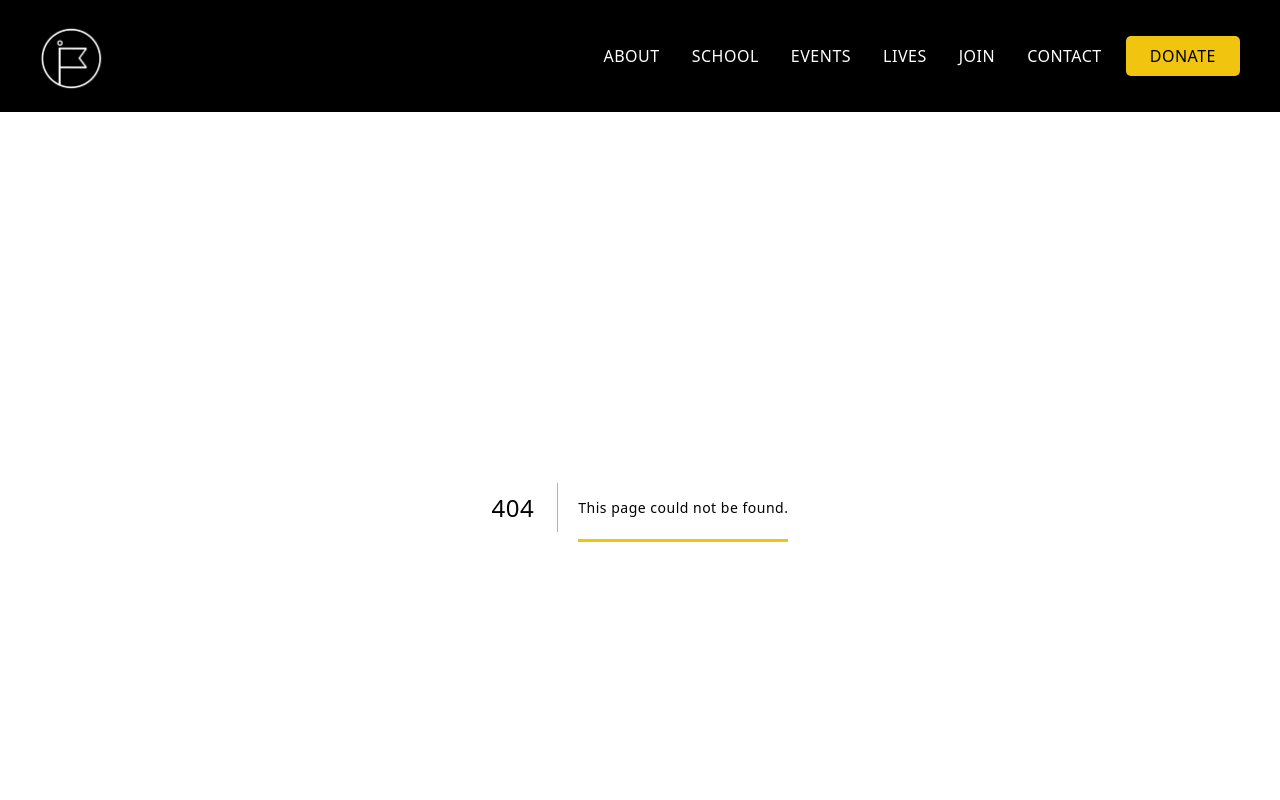
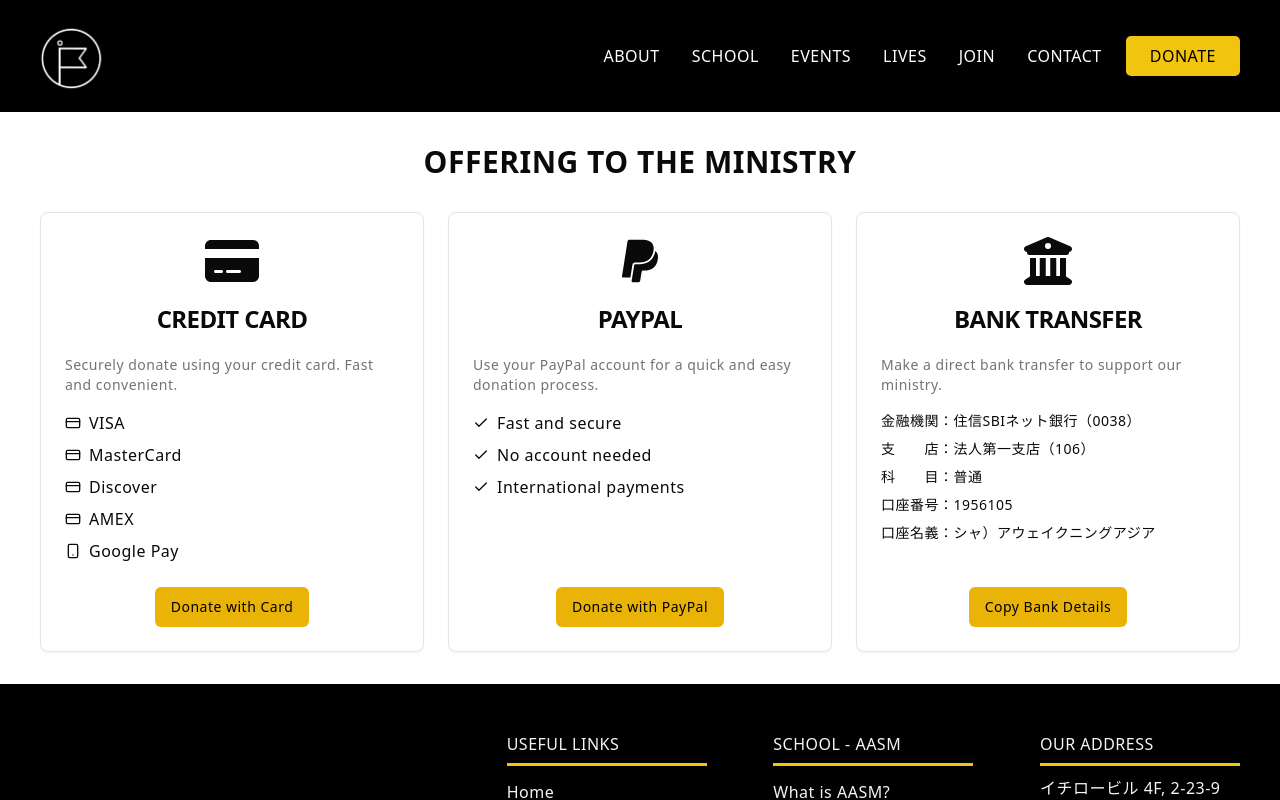
Before and after one commit to ichavesbr/awakening-asia, a Next.js app: page /donate in a window 1280 px wide. Before the commit this address had no page. Shown: the top 800 px of the page. Built offline with nearby package versions, Linux system fonts and the light colour scheme.

Commit message:
create donate page, add links to buttons from donation-cards component

```diff
--- /dev/null
+++ b/app/donate/page.tsx
@@ -0,0 +1,9 @@
+import { DonationCards } from "@/components/donation-cards"
+
+export default function Home() {
+  return (
+    <>
+      <DonationCards />
+    </>
+  )
+}
--- a/src/components/donation-cards.tsx
+++ b/src/components/donation-cards.tsx
@@ -6,8 +6,22 @@
 import { FontAwesomeIcon } from "@fortawesome/react-fontawesome"
 import { faPaypal } from "@fortawesome/free-brands-svg-icons"
 import { faBuildingColumns, faCreditCard } from "@fortawesome/free-solid-svg-icons"
+import { useState } from "react"
 
 export function DonationCards() {
+  const [buttonText, setButtonText] = useState("Copy Bank Details")
+
+  const handleClick = () => {
+    const textToCopy = `金融機関：住信SBIネット銀行（0038）
+                        支　　店：法人第一支店（106）
+                        科　　目：普通
+                        口座番号：1956105
+                        口座名義：シャ）アウェイクニングアジア`
+    navigator.clipboard.writeText(textToCopy)
+    setButtonText("Copied!")
+    setTimeout(() => setButtonText("Copy Bank Details"), 2000)
+  }
+
   return (
     <section className="about">
       <p className="text-3xl font-bold text-center mb-8">OFFERING TO THE MINISTRY</p>
@@ -46,7 +60,9 @@
               </ul>
             </CardContent>
             <CardFooter>
-              <Button className="mx-auto bg-yellow-500 hover:bg-yellow-600 text-black">Donate with Card</Button>
+              <a href="https://tithe.ly/give?c=2886012" target="_blank" rel="noopener noreferrer" className="mx-auto">
+                <Button className="bg-yellow-500 hover:bg-yellow-600 text-black">Donate with Card</Button>
+              </a>
             </CardFooter>
           </Card>
 
@@ -75,7 +91,13 @@
               </ul>
             </CardContent>
             <CardFooter>
-              <Button className="mx-auto bg-yellow-500 hover:bg-yellow-600 text-black">Donate with PayPal</Button>
+              <a
+                href="https://www.paypal.com/paypalme/awakeningasia"
+                target="_blank"
+                rel="noopener noreferrer"
+                className="mx-auto">
+                <Button className="bg-yellow-500 hover:bg-yellow-600 text-black">Donate with PayPal</Button>
+              </a>
             </CardFooter>
           </Card>
 
@@ -105,7 +127,9 @@
               </ul>
             </CardContent>
             <CardFooter>
-              <Button className="mx-auto bg-yellow-500 hover:bg-yellow-600 text-black">Copy Bank Details</Button>
+              <Button className="mx-auto bg-yellow-500 hover:bg-yellow-600 text-black" onClick={handleClick}>
+                {buttonText}
+              </Button>
             </CardFooter>
           </Card>
         </div>
```
